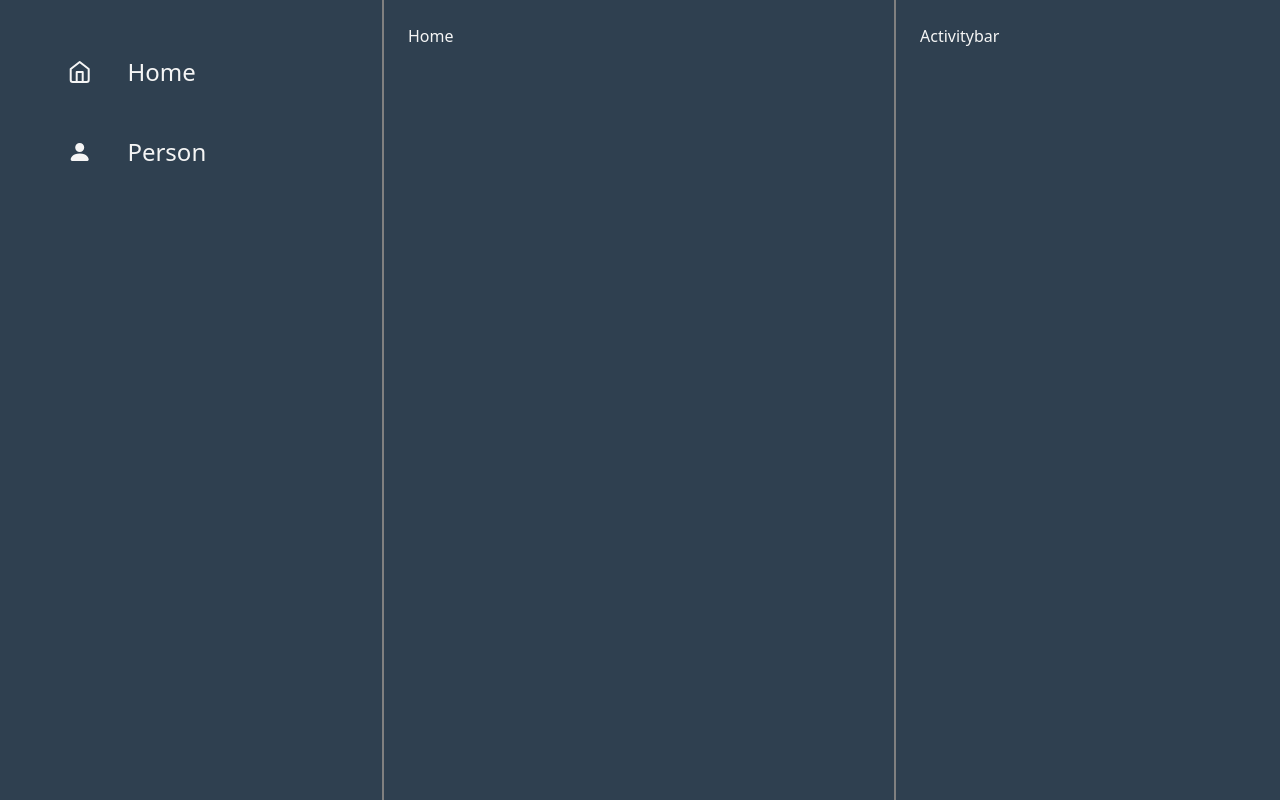
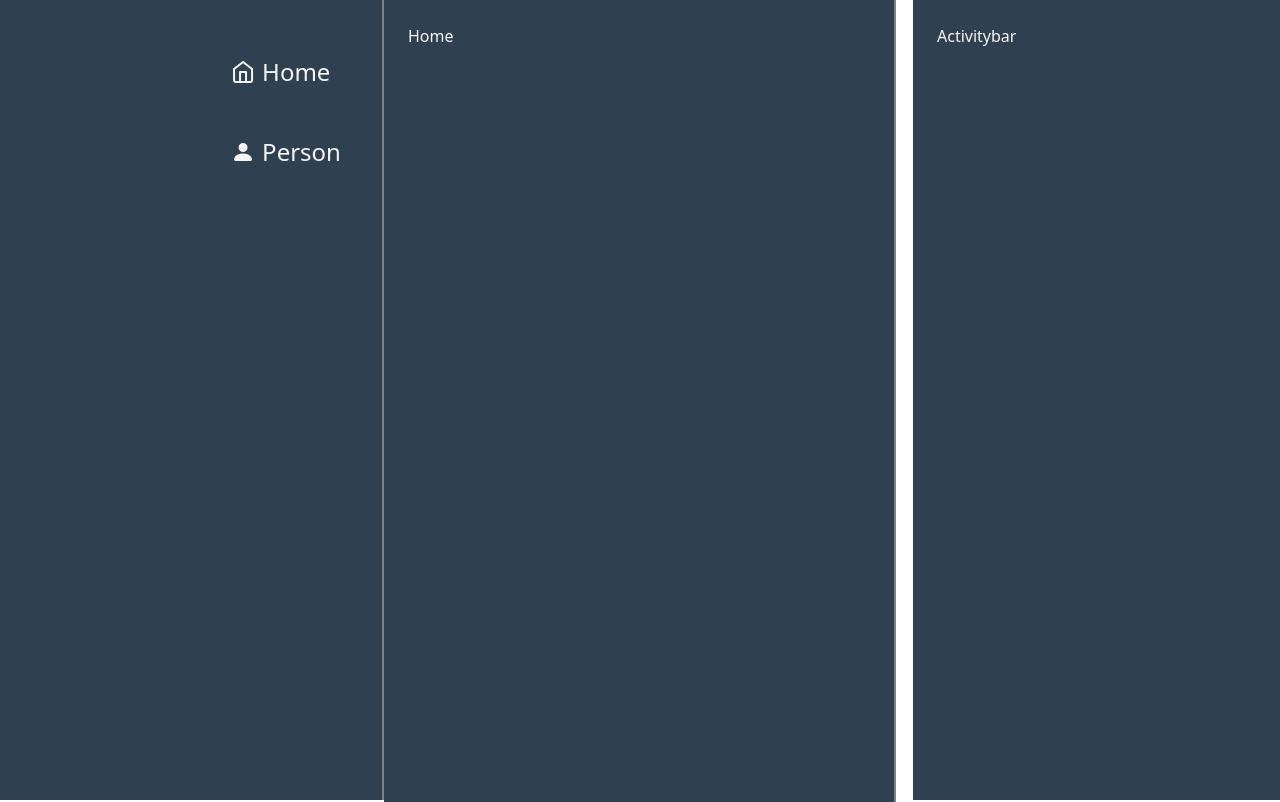
Before and after one commit to Hargiljusz/twitter-clone-frontend, a React (Vite) app: page / in a window 1280 px wide. Shown: the top 802 px of the page. Built offline with nearby package versions, Linux system fonts and the light colour scheme.

Commit message:
added proxy and login

```diff
--- a/src/App.css
+++ b/src/App.css
@@ -1,6 +1,6 @@
 .App {
-  width: 100vw;
-  height: 100vh;
+  width: 100%;
+  height: 100%;
   display: flex;
   flex-direction: row;
 }
@@ -10,13 +10,16 @@ body {
 }
 
 .Sidebar{
+    position: fixed;
+    left: 0;
     height: 100vh;
     width: 30vw;
     background-color: #2f4050;
     border-right: 2px solid grey;
 }
 .MainContainer {
-    height: 100vh;
+    margin-left: 30vw;
+    height: 1000vh;
     width: 40vw;
     background-color: #2f4050;
     border-right: 2px solid grey;
@@ -25,20 +28,32 @@ body {
 }
 
 .ActivityContent{
+    position: fixed;
+    right: 0;
     height: 100vh;
-    width: 30vw;
+    width: calc(30vw - 17px);
     background-color: #2f4050;
     padding: 1.5rem;
     color: whitesmoke;
 }
 
 .SidebarList{
-    width: 100%;
+    width: 50%;
     height: auto;
     padding: 0;
     padding-top: 2rem;
     padding-left: 2rem;
     padding-right: 2rem;
+    margin-left: 15vw;
+}
+
+.SidebarList a {
+    text-decoration: none;
+}
+.SidebarList a :hover{
+    background-color: #3f4a53;
+    margin: 1px;
+    border-radius: 35px;
 }
 
 .SidebarList  .SidebarRow{
@@ -61,3 +76,20 @@ body {
     font-size: 1.5rem;
     flex: 70%;
 }
+
+.special_modal .modal-content {
+    background-color: #000;
+    color: #fff;
+  }
+
+.SidebarFotter{
+    color: white;
+    position: absolute;
+    left: 0;
+    bottom: 0;
+    width: 100%;
+    height: 100px;
+    font-size: 23px;
+    text-align: right;
+    padding-right: 7.5vw;
+}
```
